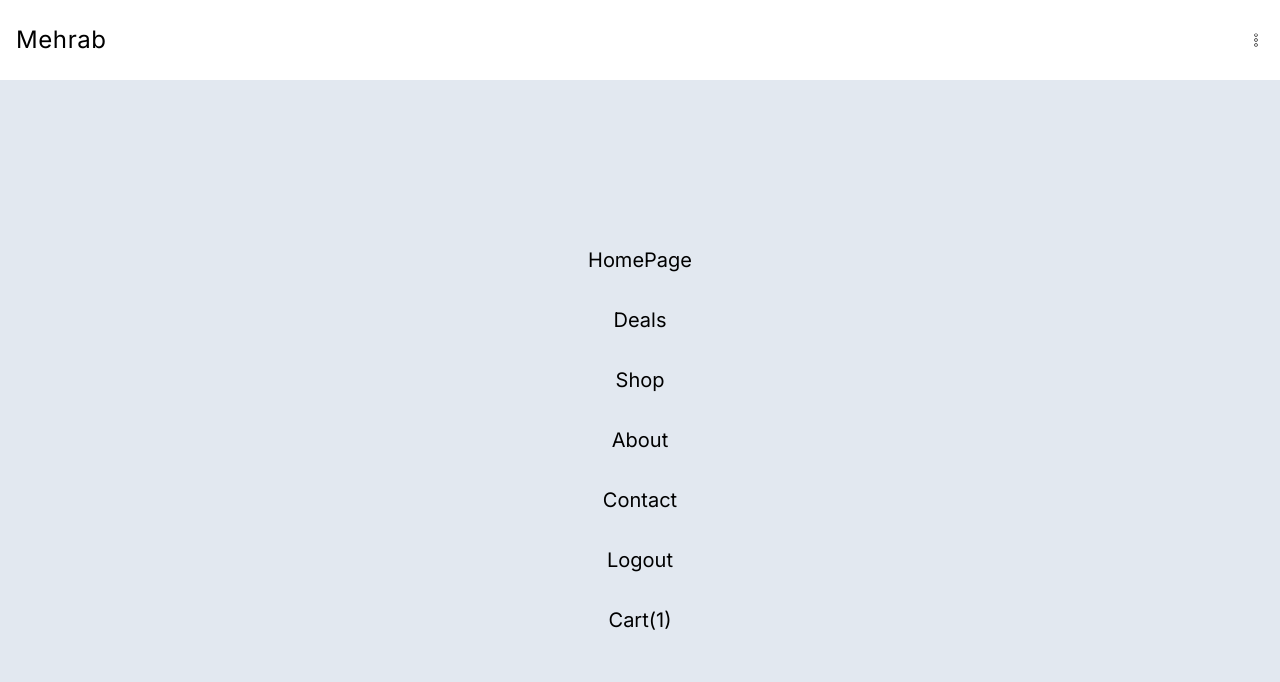
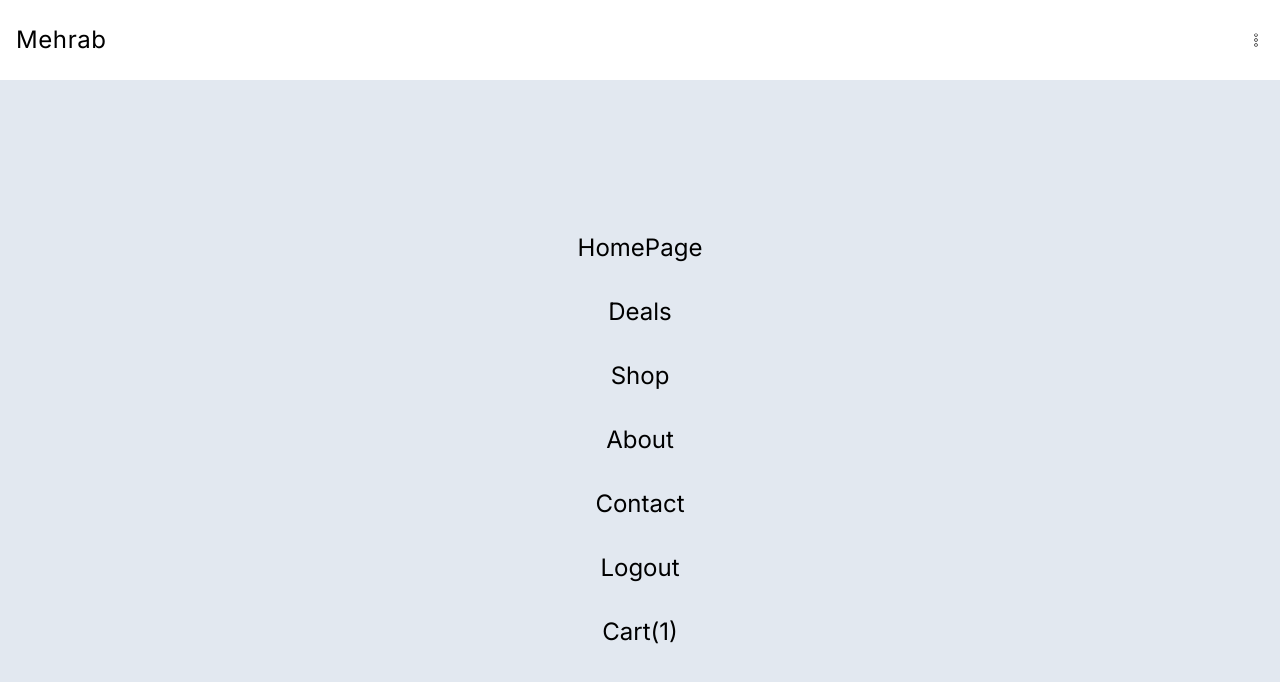
Before and after one commit to mehrab786/Lama, a Next.js app: page / in a window 1280 px wide. Both pictures are taken after a click on the icon 1256 px from the left and 40 px from the top of the page. Shown: the top 682 px of the page. Built offline with nearby package versions, Linux system fonts and the light colour scheme.

Commit message:
2nd commit

```diff
--- a/app/components/Menu.tsx
+++ b/app/components/Menu.tsx
@@ -14,7 +14,7 @@ const Menu = () => {
          onClick={()=>setOpen((prev)=>!prev)}/>
             {open &&
                 <div className='absolute bg-slate-200 text-black left-0 top-20 w-full h-[calc(100vh-80px)]
-                flex flex-col items-center justify-center gap-8 text-xl z-10'>
+                flex flex-col items-center justify-center gap-8 text-2xl z-10'>
                     <Link href='/'>HomePage</Link>
                     <Link href='/'>Deals</Link>
                     <Link href='/'>Shop</Link>
```
